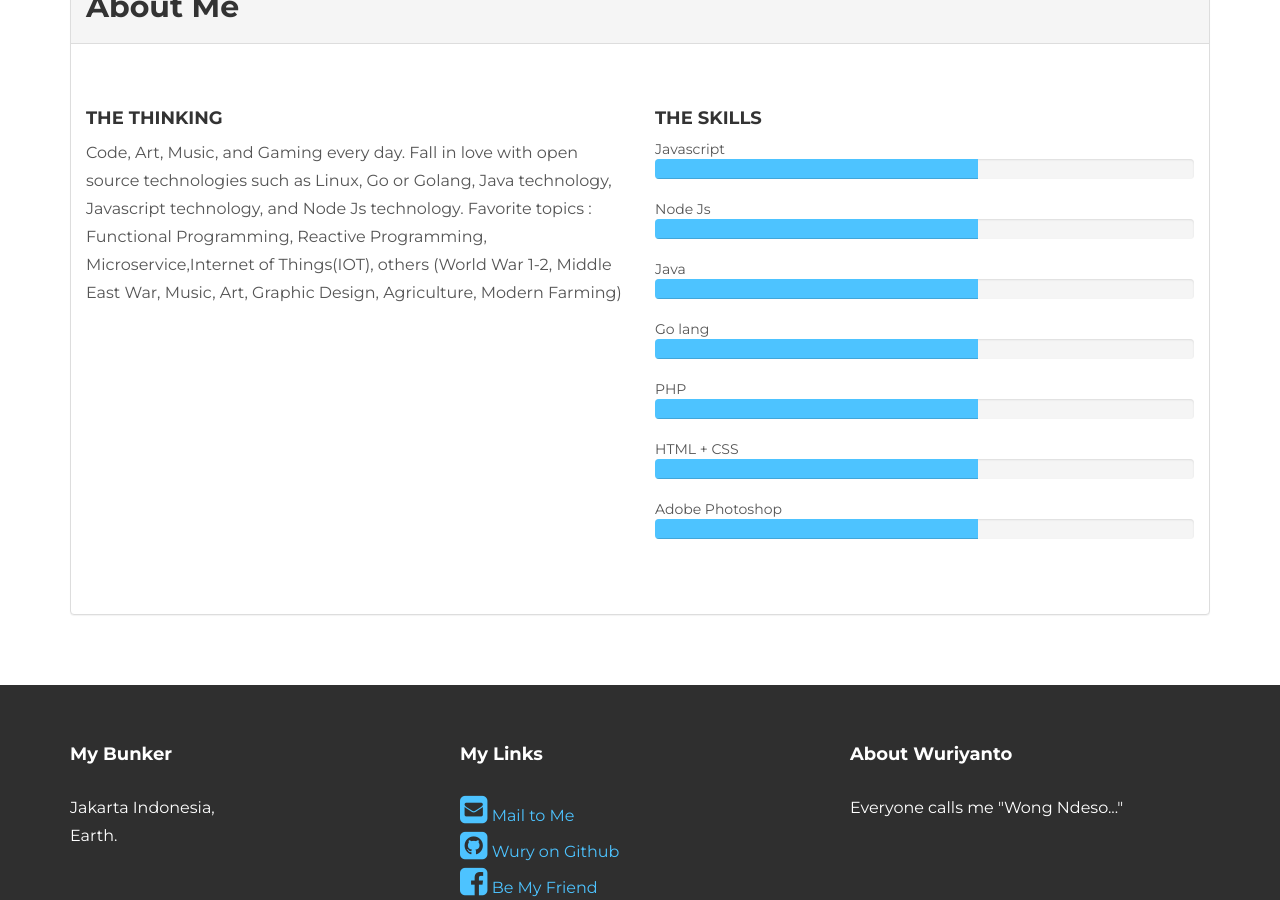
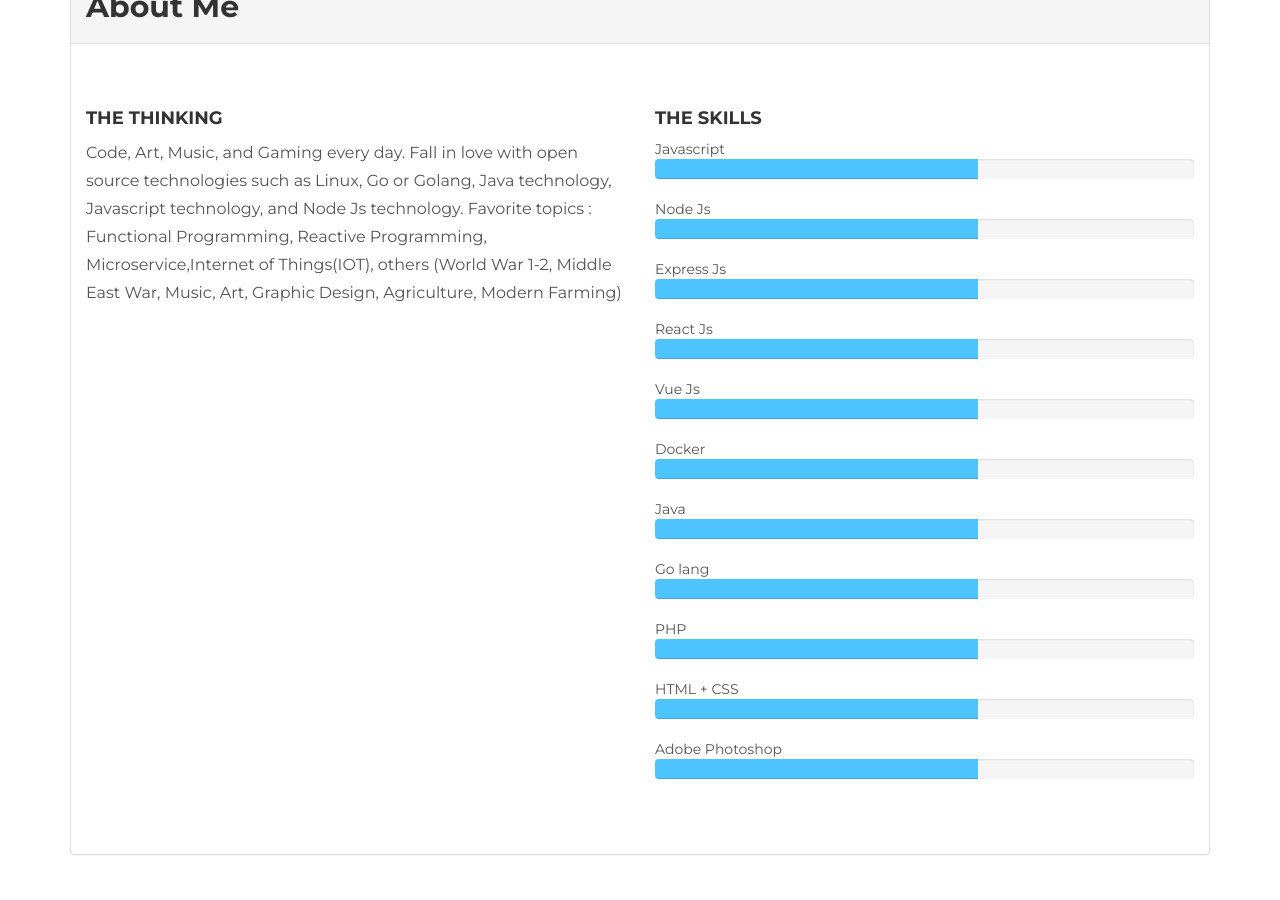
Before and after one commit to wuriyanto48/wuriyanto48.github.io, a Jekyll site: the page built from about/index.html, in a window 1280 px wide and 900 px high, scrolled down 932 px. Built offline with Jekyll 4.4.1, drawn with Linux system fonts in a browser that asks for light colours; nearby versions of some CDN libraries.

Commit message:
update about

```diff
--- a/about/index.html
+++ b/about/index.html
@@ -21,6 +21,34 @@ title_header: About Me
 				</div>
 
 				Node Js
+				<div class="progress">
+					<div class="progress-bar progress-bar-theme" role="progressbar" aria-valuenow="85" aria-valuemin="0" aria-valuemax="100" style="width: 60%;">
+						<span class="sr-only">85% Complete</span>
+					</div>
+				</div>
+
+				Express Js
+				<div class="progress">
+					<div class="progress-bar progress-bar-theme" role="progressbar" aria-valuenow="85" aria-valuemin="0" aria-valuemax="100" style="width: 60%;">
+						<span class="sr-only">85% Complete</span>
+					</div>
+				</div>
+
+				React Js
+				<div class="progress">
+					<div class="progress-bar progress-bar-theme" role="progressbar" aria-valuenow="85" aria-valuemin="0" aria-valuemax="100" style="width: 60%;">
+						<span class="sr-only">85% Complete</span>
+					</div>
+				</div>
+
+				Vue Js
+				<div class="progress">
+					<div class="progress-bar progress-bar-theme" role="progressbar" aria-valuenow="85" aria-valuemin="0" aria-valuemax="100" style="width: 60%;">
+						<span class="sr-only">85% Complete</span>
+					</div>
+				</div>
+
+				Docker
 				<div class="progress">
 					<div class="progress-bar progress-bar-theme" role="progressbar" aria-valuenow="85" aria-valuemin="0" aria-valuemax="100" style="width: 60%;">
 						<span class="sr-only">85% Complete</span>
```
